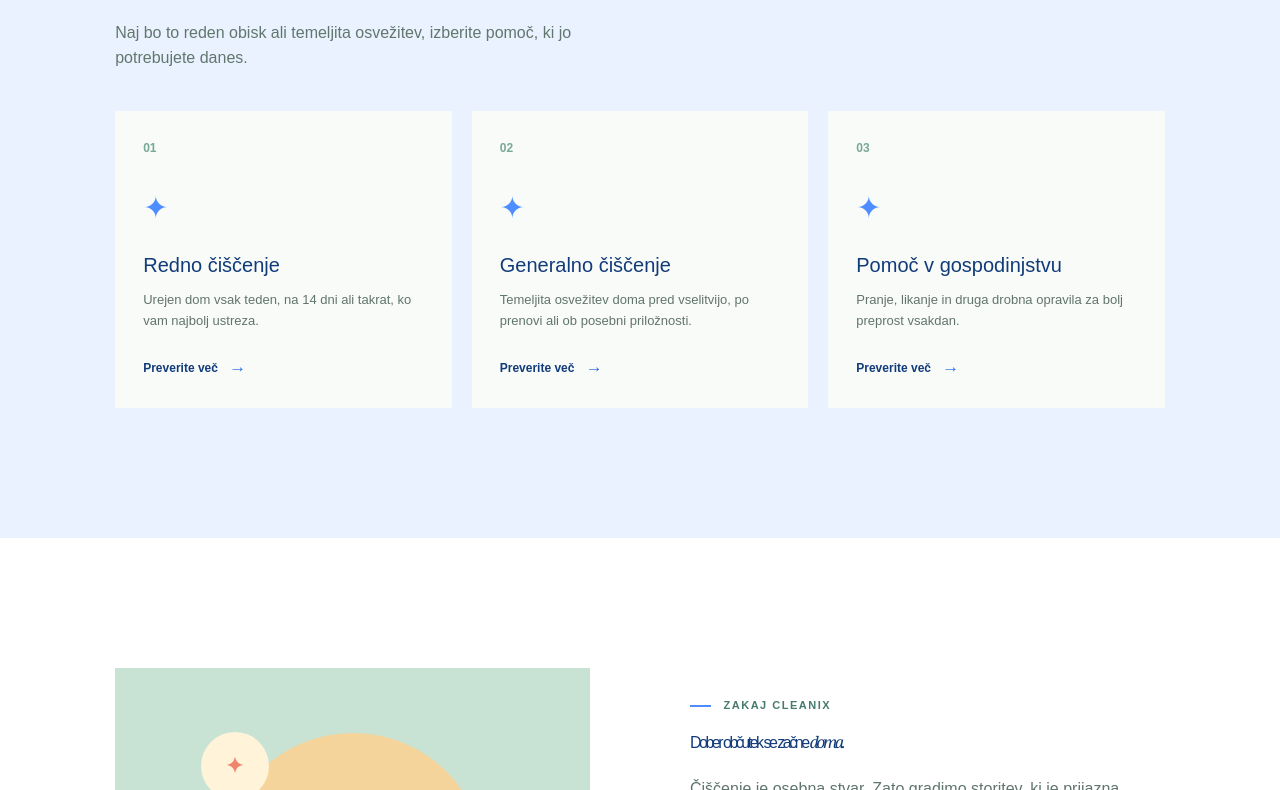
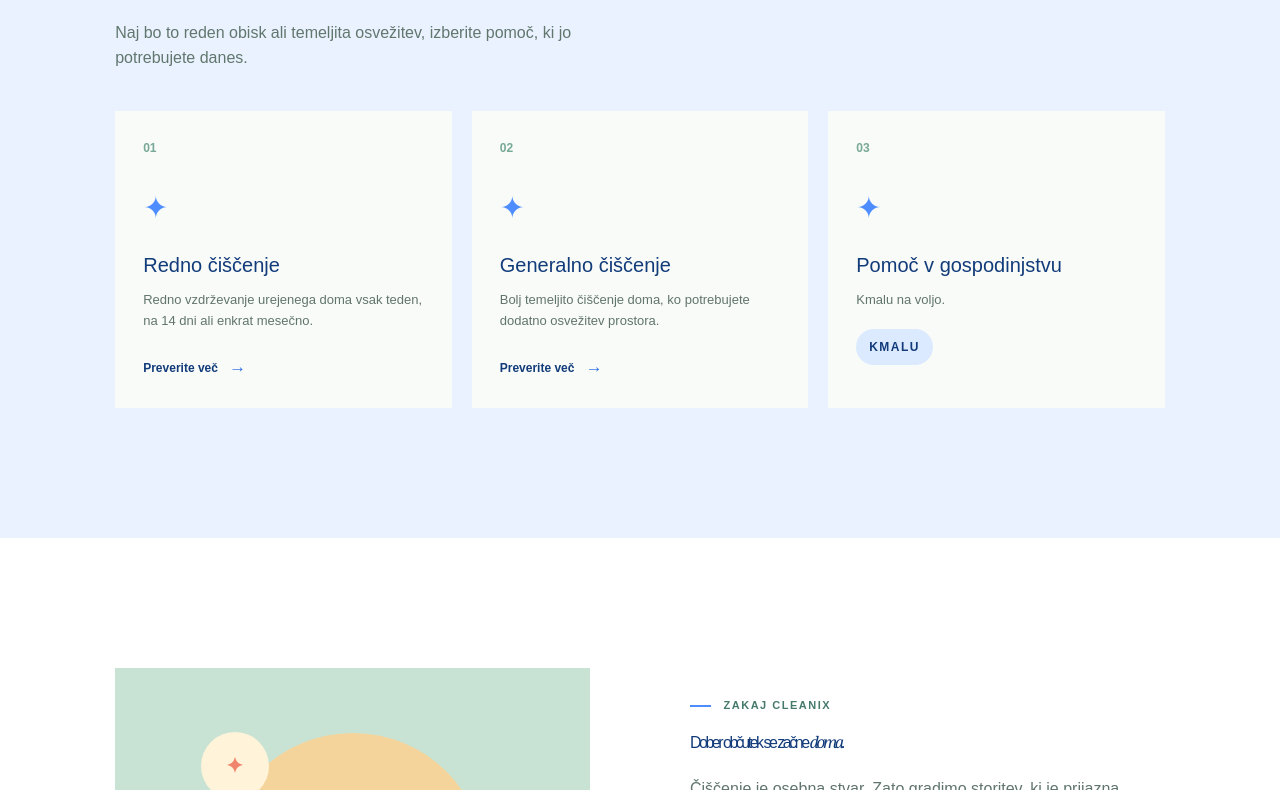
Before and after one commit to irexh/cleanix, a Next.js app: page /sl in a window 1280 px wide. Shown: the part 2341-3131 px from the top of the page. Built offline with nearby package versions, Linux system fonts and the light colour scheme.

Commit message:
Update services

```diff
--- a/app/[locale]/page.tsx
+++ b/app/[locale]/page.tsx
@@ -4,17 +4,23 @@ const services = [
   {
     number: "01",
     title: "Redno čiščenje",
-    text: "Urejen dom vsak teden, na 14 dni ali takrat, ko vam najbolj ustreza."
+    text: "Redno vzdrževanje urejenega doma vsak teden, na 14 dni ali enkrat mesečno.",
+    href: "/storitve/redno-ciscenje",
+    status: "active"
   },
   {
     number: "02",
     title: "Generalno čiščenje",
-    text: "Temeljita osvežitev doma pred vselitvijo, po prenovi ali ob posebni priložnosti."
+    text: "Bolj temeljito čiščenje doma, ko potrebujete dodatno osvežitev prostora.",
+    href: "/storitve/generalno-ciscenje",
+    status: "active"
   },
   {
     number: "03",
     title: "Pomoč v gospodinjstvu",
-    text: "Pranje, likanje in druga drobna opravila za bolj preprost vsakdan."
+    text: "Kmalu na voljo.",
+    href: "",
+    status: "soon"
   }
 ];
 
@@ -239,9 +245,14 @@ export default function Home() {
               <div className="service-icon">✦</div>
               <h3>{service.title}</h3>
               <p>{service.text}</p>
-              <a href="/booking">
-                Preverite več <span>→</span>
-              </a>
+
+              {service.status === "soon" ? (
+                <span className="soon-badge">KMALU</span>
+              ) : (
+                <a href={service.href}>
+                  Preverite več <span>→</span>
+                </a>
+              )}
             </article>
           ))}
         </div>
--- a/app/globals.css
+++ b/app/globals.css
@@ -387,3 +387,16 @@ em { font-family: Georgia, serif; font-weight: 400; }
   animation: fadeUpSoft 0.9s ease-out forwards;
   animation-delay: 0.65s;
 }
+.soon-badge {
+  display: inline-flex;
+  width: fit-content;
+  align-items: center;
+  margin-top: 18px;
+  border-radius: 999px;
+  background: #dbeafe;
+  color: #123b7a;
+  padding: 9px 13px;
+  font-size: 12px;
+  font-weight: 800;
+  letter-spacing: 0.12em;
+}
--- a/components/BookingWizard.tsx
+++ b/components/BookingWizard.tsx
@@ -29,7 +29,6 @@ const extrasList = [
   "Čiščenje hladilnika",
   "Čiščenje oken",
   "Balkon",
-  "Likanje"
 ];
 
 const frequencyOptions = [
--- a/lib/pricing.ts
+++ b/lib/pricing.ts
@@ -13,7 +13,6 @@ const extraPrices: Record<string, number> = {
   "Čiščenje hladilnika": 15,
   "Čiščenje oken": 20,
   Balkon: 15,
-  Likanje: 23
 };
 
 export function calculatePrice(
```
Also changed, not shown: 2 other files (tests, documents, lock files or other folders).
